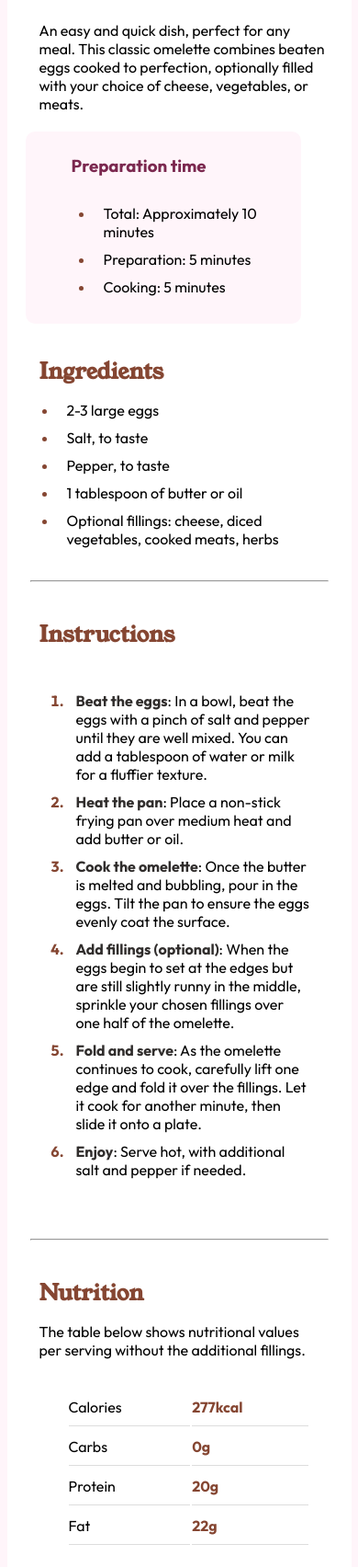
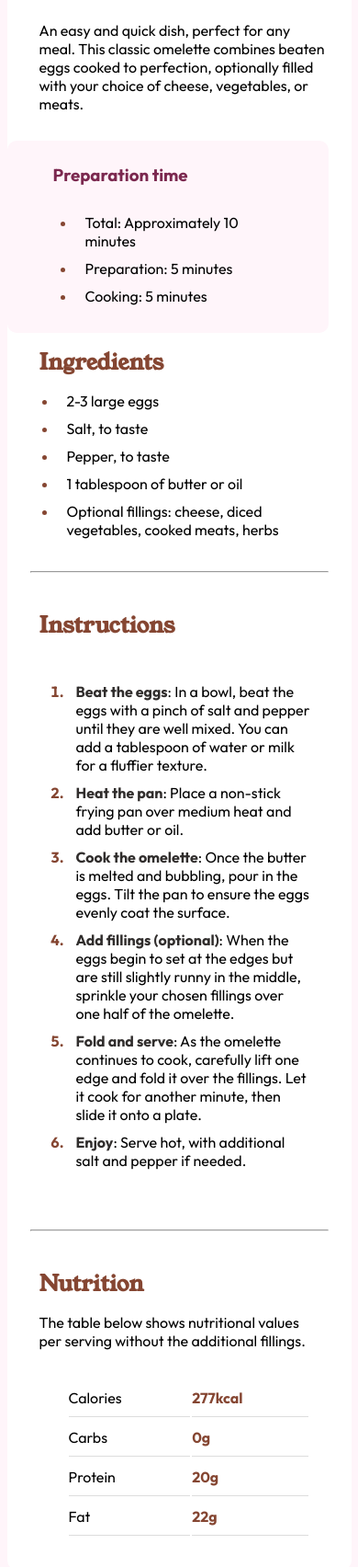
Before and after one commit to CrypticMango/recipe-page-main1, a plain HTML site: page index.html in a window 390 px wide. Shown: the part 288-1992 px from the top of the page at 92% size. Drawn offline with Linux system fonts and the light colour scheme.

Commit message:
edited .prep

```diff
--- a/style.css
+++ b/style.css
@@ -195,8 +195,9 @@ th {
   }
 
   table {
-    width: 300px;
+    width: 320px;
     padding-left: 35px;
+    padding-right: 20px;
     margin-bottom: 35px;
   }
 
@@ -214,8 +215,8 @@ th {
   }
 
   .prep {
-    width: 300px;
-    margin: 20px;
+    width: 320px;
+    padding-right: 30px;
   }
 
   .nutrition {
```
